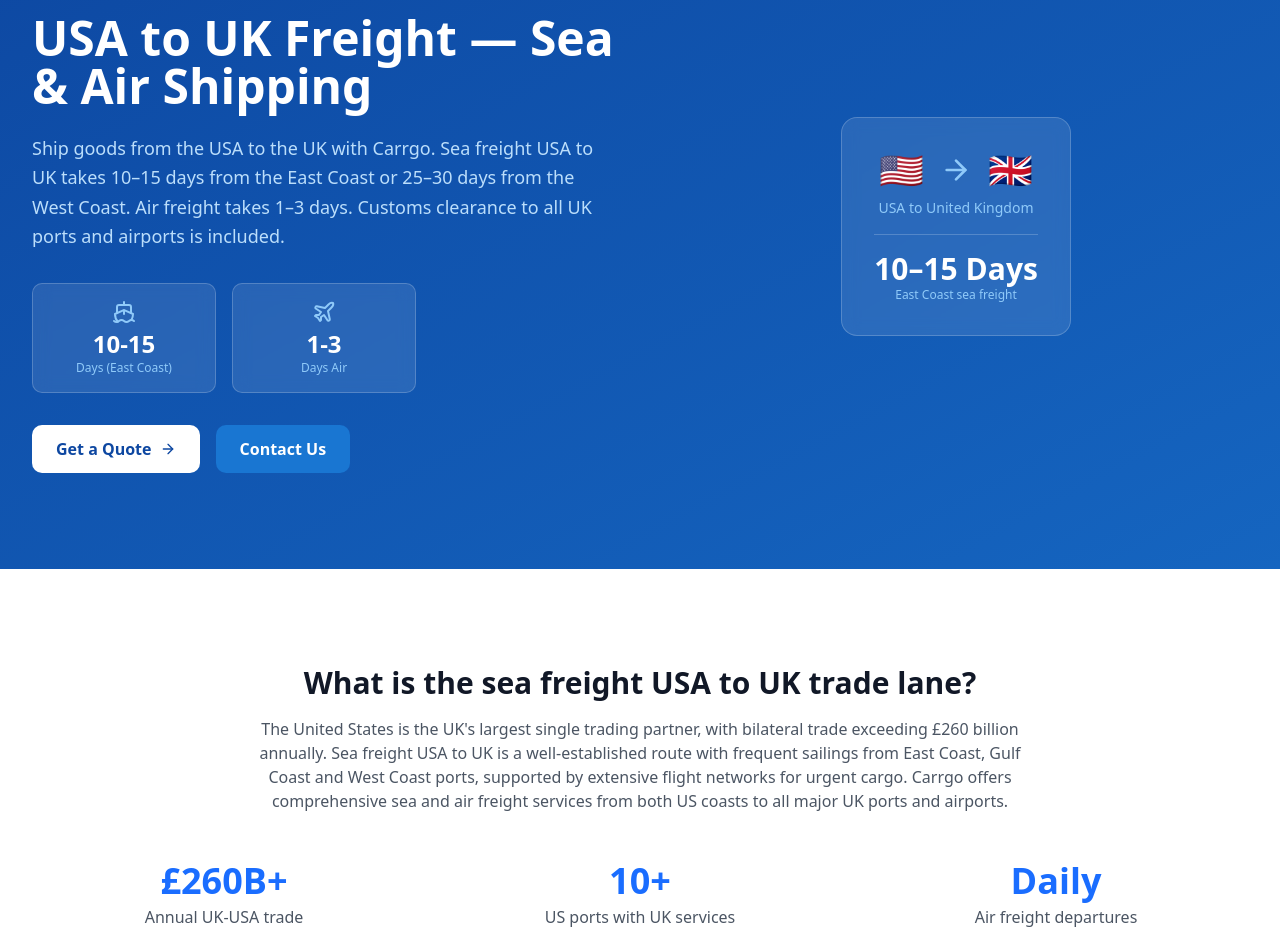
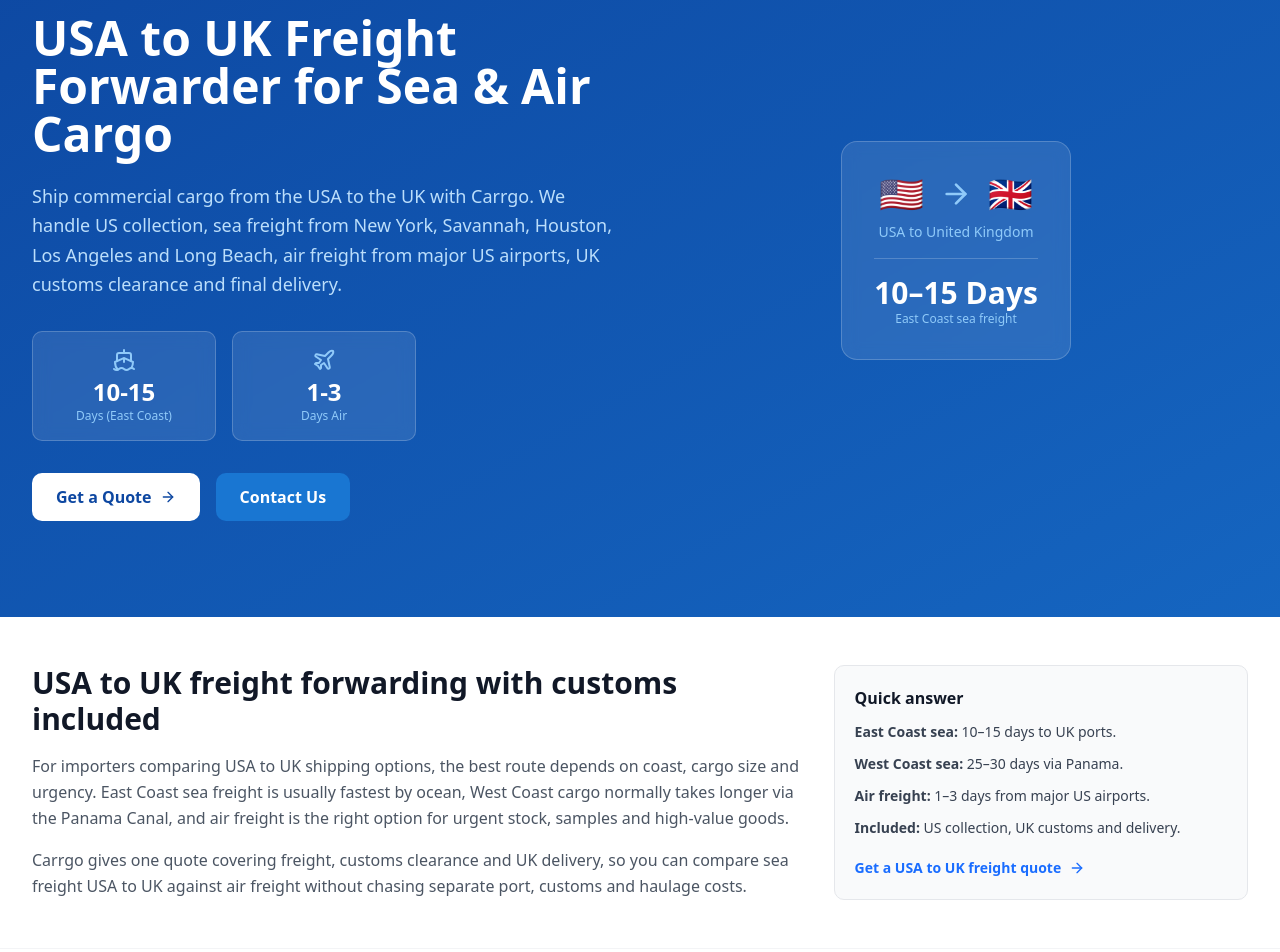
Before and after one commit to rbuilder80-sudo/carrgo-website, a React (Vite) app: page /routes/usa-to-uk in a window 1280 px wide. Shown: the part 180-1132 px from the top of the page. Built offline with nearby package versions, Linux system fonts and the light colour scheme.

Commit message:
Improve USA route search targeting

```diff
--- a/src/pages/AiSitemap.tsx
+++ b/src/pages/AiSitemap.tsx
@@ -19,7 +19,7 @@
   { path: '/routes/germany-to-uk', title: 'Germany to UK', desc: 'Road 2-4 days, Sea 5-8 days, Air 1-2 days. Daily departures from major German cities.', modified: '2025-01-15' },
   { path: '/routes/netherlands-to-uk', title: 'Netherlands to UK', desc: 'Road 1-3 days, Sea 3-5 days, Air 1 day. Short-sea and road freight via Rotterdam.', modified: '2025-01-15' },
   { path: '/routes/india-to-uk', title: 'India to UK', desc: 'Sea 20-28 days, Air 3-5 days. Regular sailings from Mumbai, Chennai, and Mundra.', modified: '2025-01-15' },
-  { path: '/routes/usa-to-uk', title: 'USA to UK', desc: 'Sea 10-15 days (east coast), Air 1-3 days. Transatlantic shipping from major US ports.', modified: '2025-01-15' },
+  { path: '/routes/usa-to-uk', title: 'USA to UK', desc: 'USA to UK freight forwarding for commercial cargo, with sea and air options, customs clearance and UK delivery.', modified: '2026-09-08' },
   { path: '/routes/turkey-to-uk', title: 'Turkey to UK', desc: 'Road freight, sea freight and air cargo from Istanbul, Bursa, Izmir and Mersin to UK delivery with customs handled.', modified: '2026-09-08' },
   { path: '/routes/uae-to-uk', title: 'UAE to UK', desc: 'Sea 18-24 days, Air 2-4 days. Middle East shipping via Jebel Ali and Abu Dhabi.', modified: '2025-01-15' },
   { path: '/routes/spain-to-uk', title: 'Spain to UK', desc: 'Road 4-9 days, Sea 7-12 days. Road freight and short sea from Barcelona, Madrid, Valencia.', modified: '2025-01-15' },
--- a/src/pages/routes/UsaToUk.tsx
+++ b/src/pages/routes/UsaToUk.tsx
@@ -48,18 +48,18 @@
   return (
     <>
       <Seo
-        title="Sea Freight USA to UK | USA to UK Shipping | Carrgo"
-        description="Sea freight USA to UK and air freight from US ports and airports. East Coast sea 10-15 days, West Coast 25-30 days, air 1-3 days, customs included."
-        keywords="sea freight usa to uk, usa to uk shipping, shipping from usa to uk, us freight forwarder uk, new york to felixstowe, los angeles to southampton, transatlantic freight"
-        ogUrl="https://www.carrgo.co.uk/routes/usa-to-uk/"
-        canonical="https://www.carrgo.co.uk/routes/usa-to-uk/"
+        title="USA to UK Freight Forwarder | Sea & Air Cargo Shipping | Carrgo"
+        description="USA to UK freight forwarding for commercial cargo. Sea freight from New York, Savannah, Houston and LA, air freight in 1-3 days, customs and UK delivery included."
+        keywords="usa to uk freight forwarder, sea freight usa to uk, usa to uk shipping, shipping from usa to uk, cargo from usa to uk, air freight usa to uk, us freight forwarder uk, new york to felixstowe, los angeles to southampton, transatlantic freight"
+        ogUrl="https://www.carrgo.co.uk/routes/usa-to-uk"
+        canonical="https://www.carrgo.co.uk/routes/usa-to-uk"
         structuredData={{
           "@context": "https://schema.org",
           "@type": "Service",
-          "name": "USA to UK Freight Shipping",
+          "name": "USA to UK Freight Forwarding",
           "provider": { "@type": "Organization", "name": "Carrgo Freight Solutions Ltd" },
           "areaServed": [{"@type": "Country", "name": "United States"}, {"@type": "Country", "name": "United Kingdom"}],
-          "description": "Sea and air freight forwarding from the USA to the UK with customs clearance."
+          "description": "Sea and air freight forwarding from the USA to the UK, including US collection, UK customs clearance and final delivery."
         }}
       />
 
@@ -71,10 +71,10 @@
               <div>
                 <span className="inline-block text-xs font-semibold tracking-wider uppercase text-brand-200 mb-3">SHIPPING ROUTE</span>
                 <h1 id="hero-heading" className="text-4xl lg:text-5xl font-extrabold leading-tight mb-6">
-                  USA to UK Freight — Sea & Air Shipping
+                  USA to UK Freight Forwarder for Sea & Air Cargo
                 </h1>
                 <p className="text-lg text-brand-100 mb-8 leading-relaxed">
-                  Ship goods from the USA to the UK with Carrgo. Sea freight USA to UK takes 10–15 days from the East Coast or 25–30 days from the West Coast. Air freight takes 1–3 days. Customs clearance to all UK ports and airports is included.
+                  Ship commercial cargo from the USA to the UK with Carrgo. We handle US collection, sea freight from New York, Savannah, Houston, Los Angeles and Long Beach, air freight from major US airports, UK customs clearance and final delivery.
                 </p>
                 <div className="grid grid-cols-2 gap-4 mb-8 max-w-sm">
                   <div className="bg-white/10 backdrop-blur rounded-lg p-4 text-center border border-white/20">
@@ -110,6 +110,35 @@
                     <p className="text-brand-200 text-xs">East Coast sea freight</p>
                   </div>
                 </div>
+              </div>
+            </div>
+          </div>
+        </section>
+
+        {/* ====== SEARCH INTENT ANSWER ====== */}
+        <section className="py-12 bg-white border-b border-gray-100">
+          <div className="max-w-7xl mx-auto px-4 sm:px-6 lg:px-8">
+            <div className="grid lg:grid-cols-[1.3fr_0.7fr] gap-8 items-start">
+              <div>
+                <h2 className="text-2xl md:text-3xl font-bold text-gray-900 mb-4">USA to UK freight forwarding with customs included</h2>
+                <p className="text-gray-600 leading-relaxed mb-4">
+                  For importers comparing USA to UK shipping options, the best route depends on coast, cargo size and urgency. East Coast sea freight is usually fastest by ocean, West Coast cargo normally takes longer via the Panama Canal, and air freight is the right option for urgent stock, samples and high-value goods.
+                </p>
+                <p className="text-gray-600 leading-relaxed">
+                  Carrgo gives one quote covering freight, customs clearance and UK delivery, so you can compare sea freight USA to UK against air freight without chasing separate port, customs and haulage costs.
+                </p>
+              </div>
+              <div className="bg-gray-50 border border-gray-200 rounded-lg p-5">
+                <h3 className="font-bold text-gray-900 mb-3">Quick answer</h3>
+                <ul className="space-y-3 text-sm text-gray-700">
+                  <li><strong>East Coast sea:</strong> 10–15 days to UK ports.</li>
+                  <li><strong>West Coast sea:</strong> 25–30 days via Panama.</li>
+                  <li><strong>Air freight:</strong> 1–3 days from major US airports.</li>
+                  <li><strong>Included:</strong> US collection, UK customs and delivery.</li>
+                </ul>
+                <Link to="/get-a-quote" className="mt-5 inline-flex items-center gap-2 text-sm font-semibold text-[#1A6DFF] hover:underline">
+                  Get a USA to UK freight quote <ArrowRight className="w-4 h-4" aria-hidden="true" />
+                </Link>
               </div>
             </div>
           </div>
```
Also changed, not shown: 2 other files (tests, documents, lock files or other folders).
